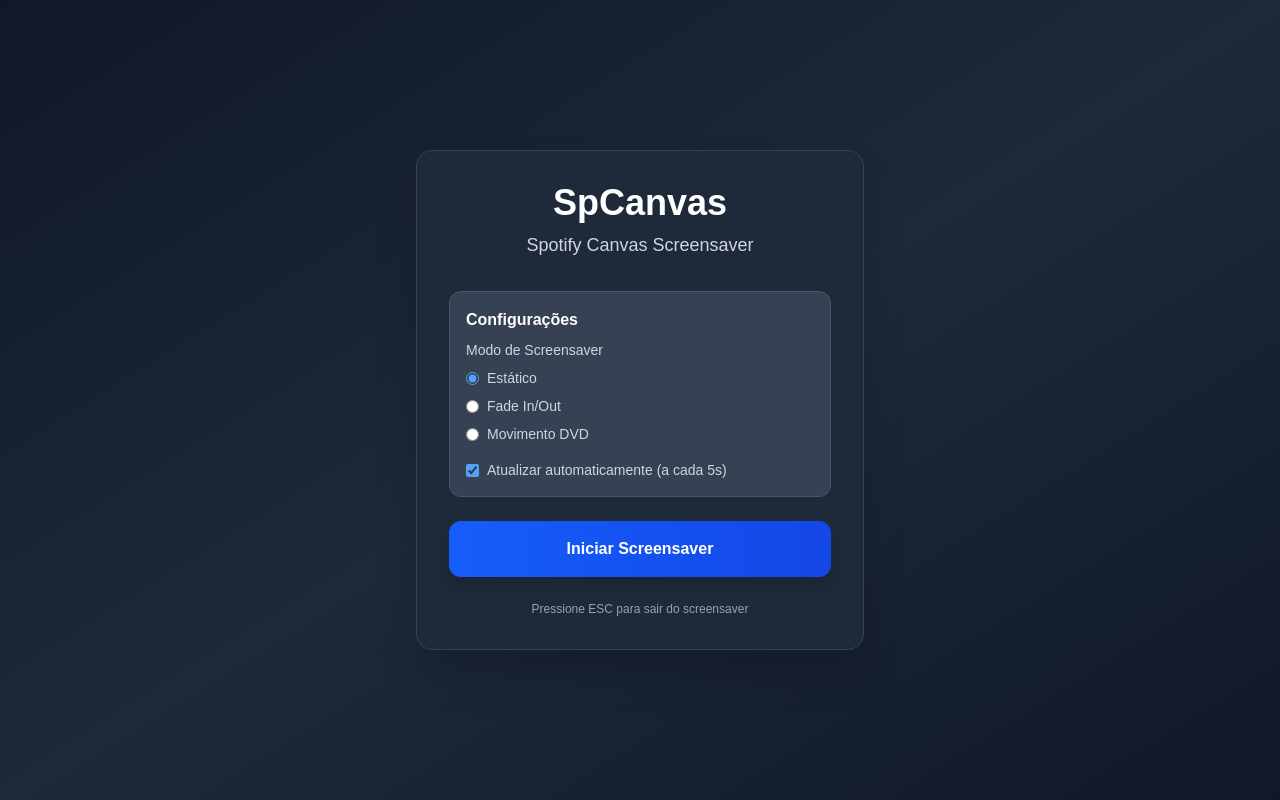
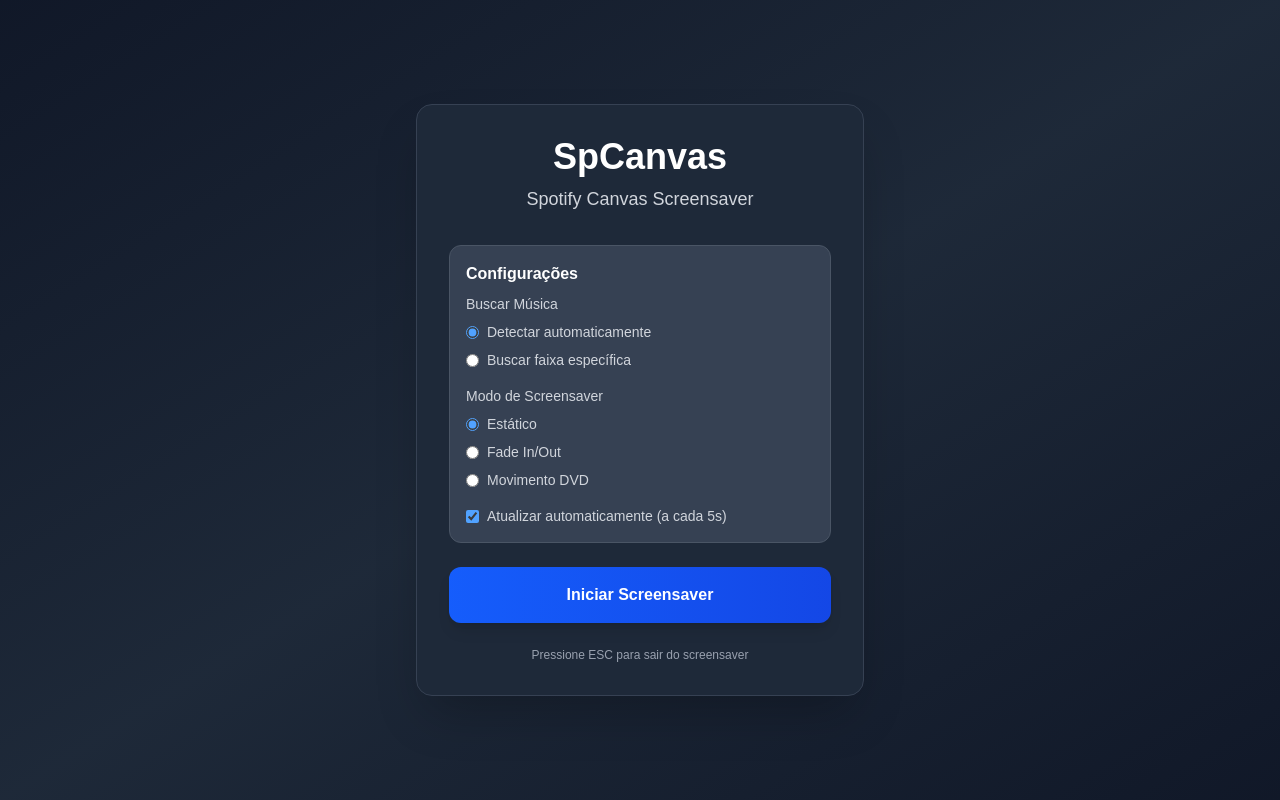
Before and after one commit to mwndl/sp-canvas, a Next.js app: page / in a window 1280 px wide. Built offline with nearby package versions, Linux system fonts and the light colour scheme.

Commit message:
feat: adiciona suporte para busca de faixa específica

```diff
--- a/src/app/canvas/page.tsx
+++ b/src/app/canvas/page.tsx
@@ -69,6 +69,10 @@
       let url = '/api/spotify/canvas';
       if (specificTrackId) {
         url += `?trackUri=spotify:track:${specificTrackId}`;
+        console.log('🎯 Buscando Track ID específico:', specificTrackId);
+        console.log('🔗 URL da requisição:', url);
+      } else {
+        console.log('🎵 Buscando música atual');
       }
 
       const response = await fetch(url);
@@ -76,13 +80,20 @@
       if (!response.ok) {
         const errorData = await response.json();
 
-        // Se não há música tocando, não é um erro - é um caso normal
-        if (errorData.error === 'No track currently playing') {
+        // Se não há música tocando E não é um Track ID específico, não é um erro
+        if (errorData.error === 'No track currently playing' && !specificTrackId) {
           setTrack(null);
           setCanvasData(null);
           setLastTrackUri(null);
           setError(null);
           console.log('⏰ Nenhuma música tocando - mostrando relógio');
+          return;
+        }
+
+        // Se é um Track ID específico e deu erro, mostrar o erro
+        if (specificTrackId) {
+          console.error('❌ Erro ao buscar Track ID específico:', errorData.error);
+          setError(`Erro ao buscar música: ${errorData.error}`);
           return;
         }
 
@@ -223,7 +234,11 @@
 
   // Polling para verificar mudanças na música
   useEffect(() => {
-    if (autoUpdate && !searchParams.get('trackUri')) {
+    const trackUri = searchParams.get('trackUri');
+
+    // Só fazer polling se autoUpdate estiver ativado E não for uma faixa específica
+    if (autoUpdate && !trackUri) {
+      console.log('🔄 Iniciando polling automático para música atual');
       // Verificar a cada 5 segundos se a música mudou
       pollingIntervalRef.current = setInterval(() => {
         fetchCanvas();
@@ -231,16 +246,25 @@
 
       return () => {
         if (pollingIntervalRef.current) {
+          console.log('⏹️ Parando polling automático');
           clearInterval(pollingIntervalRef.current);
         }
       };
+    } else if (trackUri) {
+      console.log('🎯 Faixa específica detectada - polling desabilitado');
     }
   }, [autoUpdate, searchParams, lastTrackUri]);
 
   useEffect(() => {
     const fetchInitialCanvas = async () => {
       const trackUri = searchParams.get('trackUri');
-      await fetchCanvas(trackUri || undefined);
+      if (trackUri) {
+        // Extrair o ID da música do URI completo
+        const trackId = trackUri.replace('spotify:track:', '');
+        await fetchCanvas(trackId);
+      } else {
+        await fetchCanvas();
+      }
     };
 
     fetchInitialCanvas();
--- a/src/app/page.tsx
+++ b/src/app/page.tsx
@@ -11,6 +11,8 @@
   const [mode, setMode] = useState<ScreensaverMode>('static');
   const [fadeInterval, setFadeInterval] = useState(3000);
   const [autoUpdate, setAutoUpdate] = useState(true);
+  const [searchMode, setSearchMode] = useState<'auto' | 'specific'>('auto');
+  const [trackId, setTrackId] = useState('');
   const router = useRouter();
 
   const startScreensaver = async () => {
@@ -18,23 +20,17 @@
     setError(null);
 
     try {
-      const response = await fetch('/api/spotify/canvas');
+      // Se for modo específico, validar se tem Track ID
+      if (searchMode === 'specific' && !trackId.trim()) {
+        setError('Por favor, insira um Track ID válido');
+        setIsLoading(false);
+        return;
+      }
 
-      if (!response.ok) {
-        const errorData = await response.json();
+      // Construir URL com todos os parâmetros
+      const canvasUrl = new URL('/canvas', window.location.origin);
 
-        // Se não há música tocando, ainda podemos iniciar o screensaver
-        if (errorData.error === 'No track currently playing') {
-          console.log('⏰ Nenhuma música tocando - iniciando screensaver com relógio');
-        } else {
-          throw new Error(errorData.error || 'Failed to fetch canvas');
-        }
-              } else {
-          // Track data available but not needed for navigation
-        }
-
-      // Navigate to canvas display with mode parameters
-      const canvasUrl = new URL('/canvas', window.location.origin);
+      // Adicionar parâmetros de configuração
       if (mode !== 'static') {
         canvasUrl.searchParams.set('mode', mode);
         if (mode === 'fade') {
@@ -44,6 +40,12 @@
       if (!autoUpdate) {
         canvasUrl.searchParams.set('autoUpdate', 'false');
       }
+
+      // Adicionar Track ID se for modo específico
+      if (searchMode === 'specific' && trackId.trim()) {
+        canvasUrl.searchParams.set('trackUri', `spotify:track:${trackId.trim()}`);
+      }
+
       router.push(canvasUrl.toString());
     } catch (err) {
       console.error('Error starting screensaver:', err);
@@ -66,6 +68,55 @@
             <h3 className="font-semibold text-white mb-2">Configurações</h3>
 
             <div className="space-y-4">
+              <div>
+                <label className="block text-sm font-medium text-gray-300 mb-2">
+                  Buscar Música
+                </label>
+                <div className="space-y-2">
+                  <label className="flex items-center">
+                    <input
+                      type="radio"
+                      name="searchMode"
+                      value="auto"
+                      checked={searchMode === 'auto'}
+                      onChange={(e) => setSearchMode(e.target.value as 'auto' | 'specific')}
+                      className="mr-2 accent-blue-400"
+                    />
+                    <span className="text-sm text-gray-300">Detectar automaticamente</span>
+                  </label>
+                  <label className="flex items-center">
+                    <input
+                      type="radio"
+                      name="searchMode"
+                      value="specific"
+                      checked={searchMode === 'specific'}
+                      onChange={(e) => setSearchMode(e.target.value as 'auto' | 'specific')}
+                      className="mr-2 accent-blue-400"
+                    />
+                    <span className="text-sm text-gray-300">Buscar faixa específica</span>
+                  </label>
+                </div>
+              </div>
+
+              {searchMode === 'specific' && (
+                <div>
+                  <label htmlFor="trackId" className="block text-sm font-medium text-gray-300 mb-2">
+                    Track ID
+                  </label>
+                  <input
+                    type="text"
+                    id="trackId"
+                    value={trackId}
+                    onChange={(e) => setTrackId(e.target.value)}
+                    placeholder="Ex: 4iV5W9uYEdYUVa79Axb7Rh"
+                    className="w-full px-3 py-2 bg-gray-700 border border-gray-600 rounded-lg text-white placeholder-gray-400 focus:outline-none focus:ring-2 focus:ring-blue-400 focus:border-transparent"
+                  />
+                  <p className="text-xs text-gray-400 mt-1">
+                    Encontre o Track ID na URL do Spotify: spotify.com/track/[ID]
+                  </p>
+                </div>
+              )}
+
               <div>
                 <label className="block text-sm font-medium text-gray-300 mb-2">
                   Modo de Screensaver
@@ -131,12 +182,18 @@
                     type="checkbox"
                     checked={autoUpdate}
                     onChange={(e) => setAutoUpdate(e.target.checked)}
-                    className="mr-2 accent-blue-400"
+                    disabled={searchMode === 'specific'}
+                    className="mr-2 accent-blue-400 disabled:opacity-50"
                   />
-                  <span className="text-sm font-medium text-gray-300">
+                  <span className={`text-sm font-medium ${searchMode === 'specific' ? 'text-gray-500' : 'text-gray-300'}`}>
                     Atualizar automaticamente (a cada 5s)
                   </span>
                 </label>
+                {searchMode === 'specific' && (
+                  <p className="text-xs text-gray-500 mt-1">
+                    Auto-update desabilitado para faixas específicas
+                  </p>
+                )}
               </div>
             </div>
           </div>
@@ -152,7 +209,7 @@
                 Iniciando...
               </div>
             ) : (
-              'Iniciar Screensaver'
+              searchMode === 'auto' ? 'Iniciar Screensaver' : 'Buscar e Iniciar'
             )}
           </button>
 
```
Also changed, not shown: src/app/api/spotify/canvas/route.ts (+7 -0 lines).
